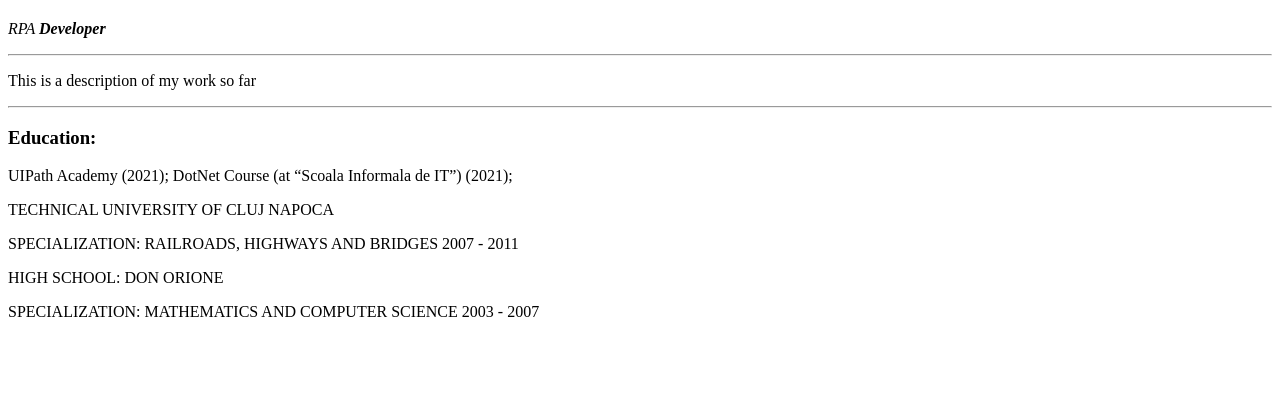
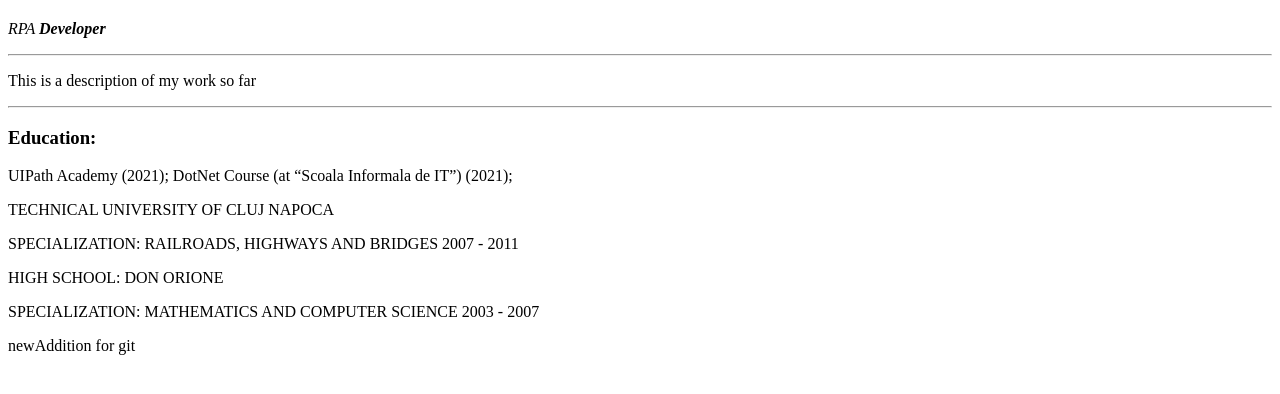
Before and after one commit to Cristians-WebDevelopmentCourse/html_personal_site, a plain HTML site: page index.html in a window 1280 px wide. Shown: the part 60-454 px from the top of the page. Drawn offline with Linux system fonts and the light colour scheme.

Commit message:
test ownership

```diff
--- a/index.html
+++ b/index.html
@@ -16,5 +16,6 @@
     <p>    SPECIALIZATION: RAILROADS, HIGHWAYS AND BRIDGES 2007 - 2011 </p>
     <p>HIGH SCHOOL: DON ORIONE</p>
     <p>SPECIALIZATION: MATHEMATICS AND COMPUTER SCIENCE 2003 - 2007</p>
+    <p>newAddition for git</p>
 </body>
 </html>
```
